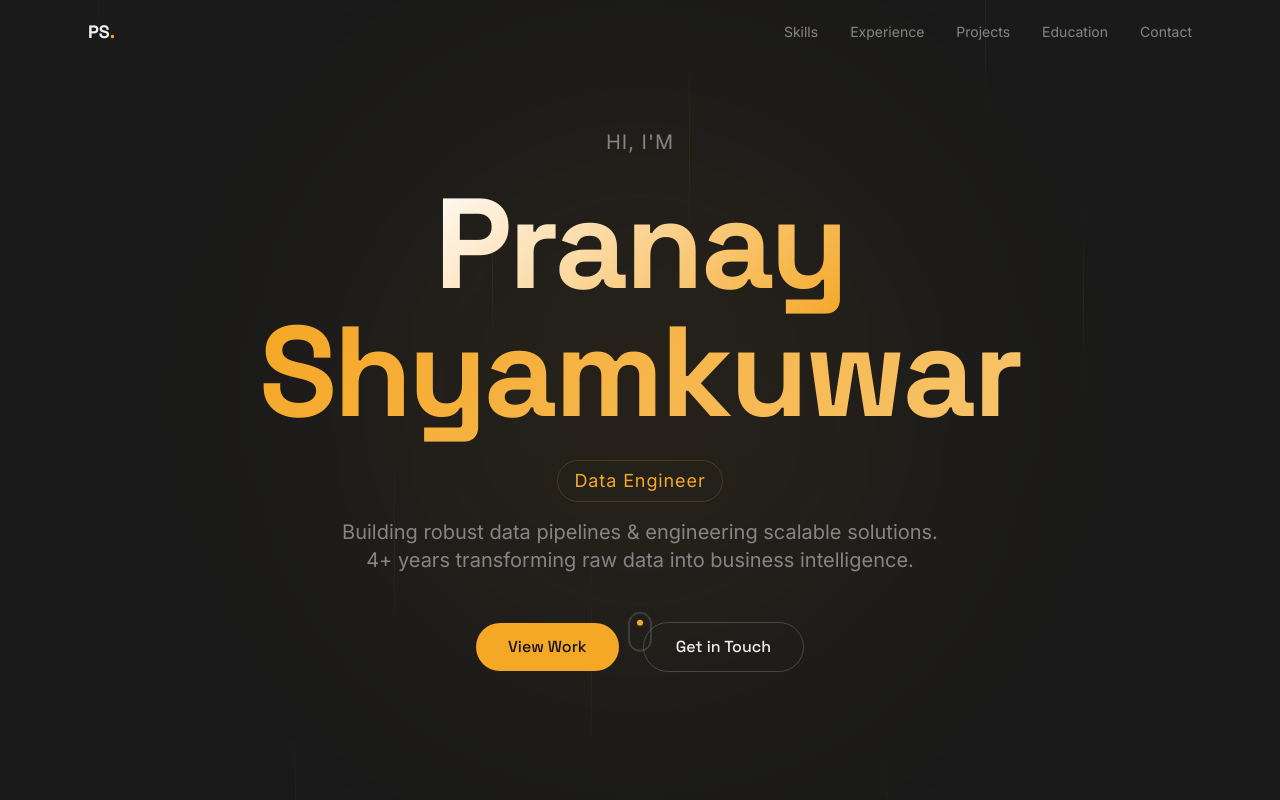
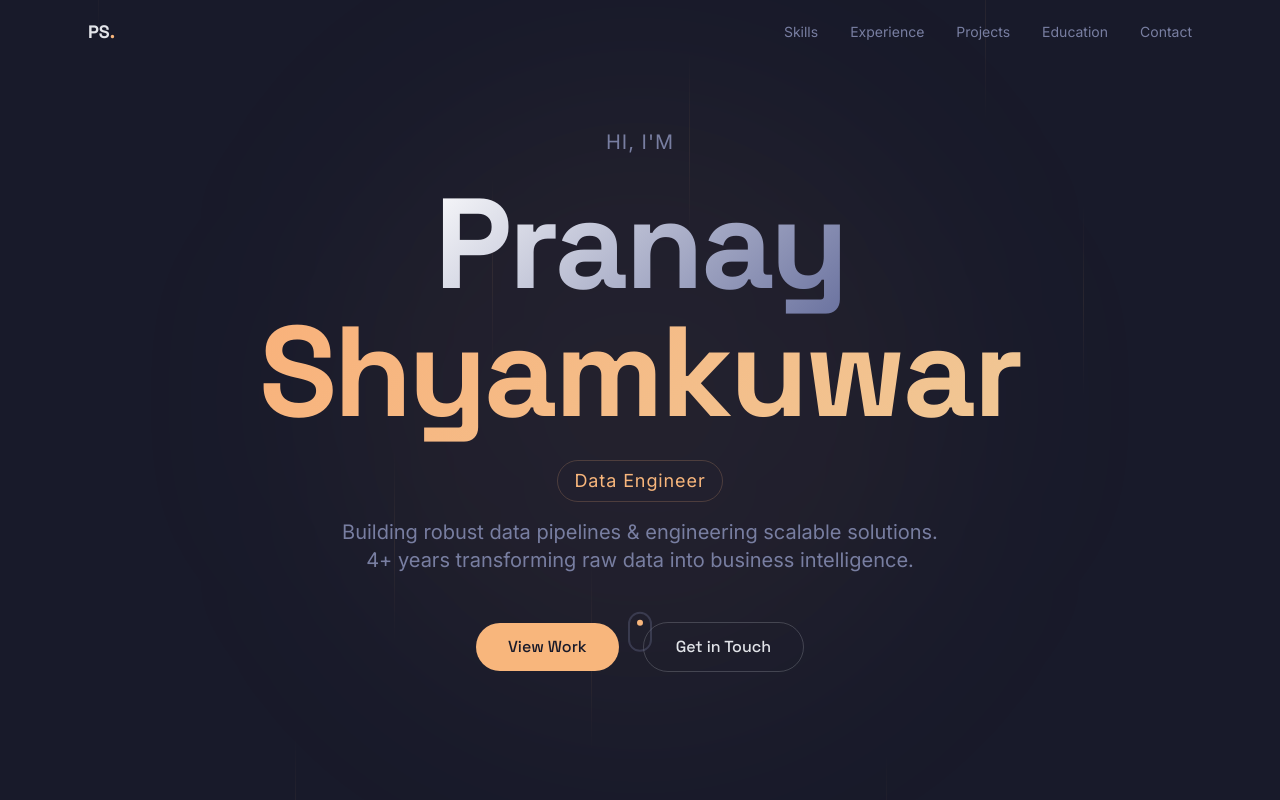
Before and after one commit to pranayshyamkuwar/Portfolio, a React (Vite) app: page / in a window 1280 px wide. Shown: the top 800 px of the page. Built offline with nearby package versions, Linux system fonts and the light colour scheme; the HTML template or start-up script is replaced by a standard one.

Commit message:
Revert to dark navy + warm gold palette
https://claude.ai/code/session_014ASGrNLvdtQZPSHzGL9TD7

```diff
--- a/src/components/ExperienceSection.tsx
+++ b/src/components/ExperienceSection.tsx
@@ -63,7 +63,7 @@ const ExperienceCard = ({ exp, index }: { exp: typeof experiences[0]; index: num
 
       {/* Center timeline dot */}
       <div className="hidden md:flex flex-col items-center">
-        <div className="relative z-10 w-5 h-5 rounded-full border-2 border-primary bg-background shadow-[0_0_20px_hsl(38_90%_55%/0.4)]" />
+        <div className="relative z-10 w-5 h-5 rounded-full border-2 border-primary bg-background shadow-[0_0_20px_hsl(28_90%_73%/0.35)]" />
       </div>
 
       {/* Right content */}
--- a/src/index.css
+++ b/src/index.css
@@ -6,47 +6,47 @@
 
 @layer base {
   :root {
-    --background: 0 0% 10%;
-    --foreground: 0 0% 94%;
+    --background: 232 28% 13%;
+    --foreground: 220 15% 90%;
 
-    --card: 0 0% 14%;
-    --card-foreground: 0 0% 94%;
+    --card: 232 24% 17%;
+    --card-foreground: 220 15% 90%;
 
-    --popover: 0 0% 14%;
-    --popover-foreground: 0 0% 94%;
+    --popover: 232 24% 17%;
+    --popover-foreground: 220 15% 90%;
 
-    --primary: 38 90% 55%;
-    --primary-foreground: 0 0% 8%;
+    --primary: 28 90% 73%;
+    --primary-foreground: 232 28% 13%;
 
-    --secondary: 0 0% 18%;
-    --secondary-foreground: 0 0% 80%;
+    --secondary: 232 20% 22%;
+    --secondary-foreground: 220 15% 82%;
 
-    --muted: 0 0% 16%;
-    --muted-foreground: 0 0% 52%;
+    --muted: 232 18% 20%;
+    --muted-foreground: 230 18% 55%;
 
-    --accent: 30 85% 48%;
-    --accent-foreground: 0 0% 94%;
+    --accent: 230 22% 51%;
+    --accent-foreground: 220 15% 92%;
 
     --destructive: 0 84% 60%;
-    --destructive-foreground: 0 0% 95%;
+    --destructive-foreground: 220 15% 95%;
 
-    --border: 0 0% 20%;
-    --input: 0 0% 20%;
-    --ring: 38 90% 55%;
+    --border: 232 18% 24%;
+    --input: 232 18% 24%;
+    --ring: 28 90% 73%;
 
     --radius: 0.75rem;
 
-    --glow-primary: 38 90% 55%;
-    --glow-accent: 30 85% 48%;
+    --glow-primary: 28 90% 73%;
+    --glow-accent: 230 22% 51%;
 
-    --sidebar-background: 0 0% 12%;
-    --sidebar-foreground: 0 0% 80%;
-    --sidebar-primary: 38 90% 55%;
-    --sidebar-primary-foreground: 0 0% 8%;
-    --sidebar-accent: 0 0% 16%;
-    --sidebar-accent-foreground: 0 0% 80%;
-    --sidebar-border: 0 0% 20%;
-    --sidebar-ring: 38 90% 55%;
+    --sidebar-background: 232 26% 15%;
+    --sidebar-foreground: 220 15% 82%;
+    --sidebar-primary: 28 90% 73%;
+    --sidebar-primary-foreground: 232 28% 13%;
+    --sidebar-accent: 232 18% 20%;
+    --sidebar-accent-foreground: 220 15% 82%;
+    --sidebar-border: 232 18% 24%;
+    --sidebar-ring: 28 90% 73%;
   }
 }
 
@@ -64,38 +64,38 @@
   }
 
   ::selection {
-    background: hsl(38 90% 55% / 0.3);
+    background: hsl(28 90% 73% / 0.25);
   }
 }
 
 @layer utilities {
   .text-gradient-primary {
     @apply bg-clip-text text-transparent;
-    background-image: linear-gradient(135deg, #f5a623, #f7c56e);
+    background-image: linear-gradient(135deg, #f9b17a, #f0c896);
   }
 
   .text-gradient-accent {
     @apply bg-clip-text text-transparent;
-    background-image: linear-gradient(135deg, #e8930c, #f5a623);
+    background-image: linear-gradient(135deg, #676f9d, #8b92b8);
   }
 
   .text-gradient-hero {
     @apply bg-clip-text text-transparent;
-    background-image: linear-gradient(135deg, #ffffff, #f5a623);
+    background-image: linear-gradient(135deg, #ffffff, #676f9d);
   }
 
   .glow-primary {
-    box-shadow: 0 0 60px -12px hsl(38 90% 55% / 0.4);
+    box-shadow: 0 0 60px -12px hsl(28 90% 73% / 0.3);
   }
 
   .glow-accent {
-    box-shadow: 0 0 60px -12px hsl(30 85% 48% / 0.3);
+    box-shadow: 0 0 60px -12px hsl(230 22% 51% / 0.2);
   }
 
   .bg-grid {
     background-image:
-      linear-gradient(hsl(0 0% 20% / 0.5) 1px, transparent 1px),
-      linear-gradient(90deg, hsl(0 0% 20% / 0.5) 1px, transparent 1px);
+      linear-gradient(hsl(232 18% 24% / 0.5) 1px, transparent 1px),
+      linear-gradient(90deg, hsl(232 18% 24% / 0.5) 1px, transparent 1px);
     background-size: 60px 60px;
   }
 
```
